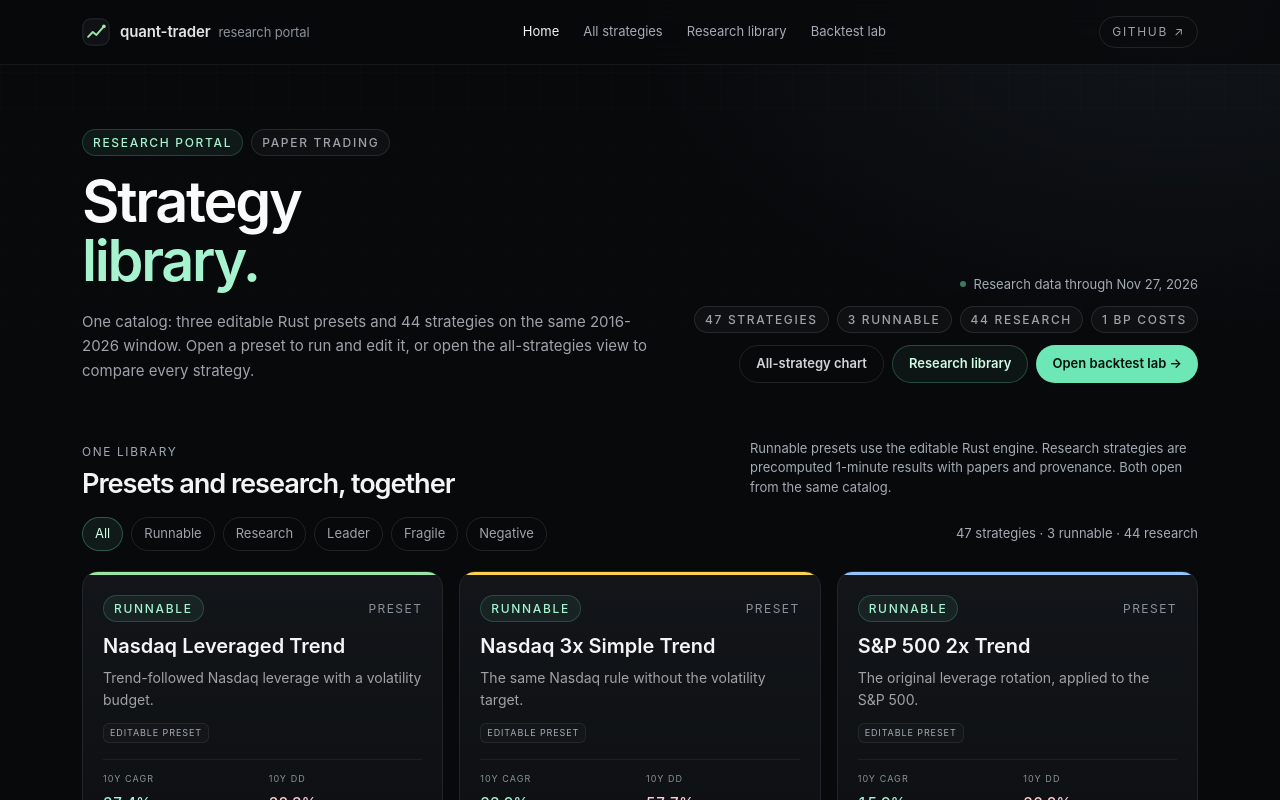
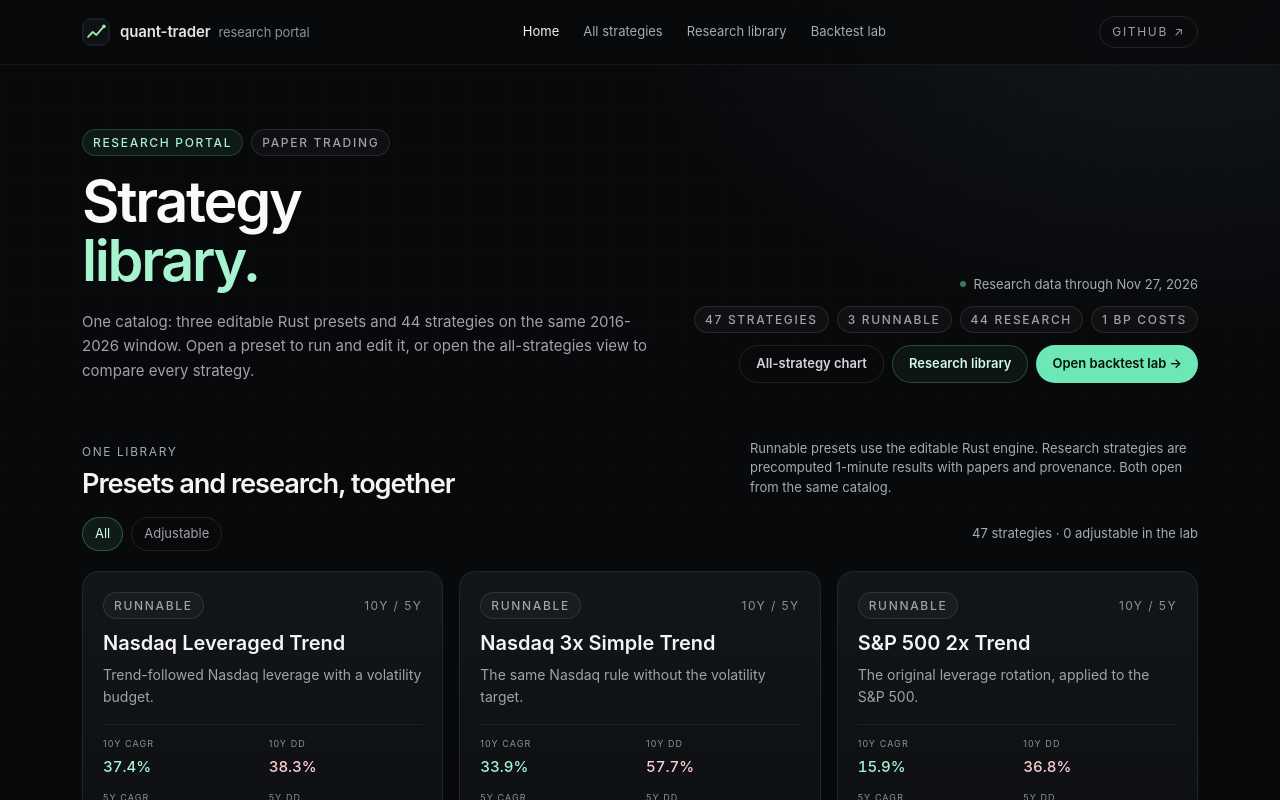
Before and after one commit to LongpanZhou/quant-trader, a Next.js app in the folder web/: page / in a window 1280 px wide. Shown: the top 800 px of the page. Built offline with nearby package versions, Linux system fonts and the light colour scheme.

Commit message:
Remove colored top bars from home strategy cards

```diff
--- a/web/components/strategy-catalog.tsx
+++ b/web/components/strategy-catalog.tsx
@@ -7,9 +7,7 @@ import { Pill } from "./ui";
 type CatalogItem = {
   id: string;
   slug: string;
-  kind: "preset" | "research" | "blend";
   name: string;
-  group: string;
   status: string;
   tagline: string;
   summary: string;
@@ -19,24 +17,17 @@ type CatalogItem = {
   dd?: number;
   sharpe?: number;
   href: string;
-  runnable: boolean;
+  /** Has a bot.toml: the Rust bot trades it and the lab can rerun it with new settings. */
+  adjustable: boolean;
   accent: string;
   tags: string[];
-  papersCount: number;
-  provenanceCount: number;
 };
 
-const FILTERS = ["All", "Runnable", "Research", "Leader", "Fragile", "Negative"] as const;
+const FILTERS = ["All", "Adjustable"] as const;
 type Filter = (typeof FILTERS)[number];
 
 const TONE: Record<string, "green" | "blue" | "amber" | "red" | "neutral"> = {
-  Leader: "green",
-  Verified: "green",
-  Runnable: "green",
-  Alternative: "blue",
-  Blend: "blue",
-  Fragile: "amber",
-  Negative: "red",
+  Adjustable: "green",
 };
 
 export function StrategyCatalog() {
@@ -44,7 +35,7 @@ export function StrategyCatalog() {
   const [filter, setFilter] = useState<Filter>("All");
 
   useEffect(() => {
-    fetch("/data/catalog/strategies.json?v=2026-11-28-44c")
+    fetch("/data/catalog/strategies.json?v=2026-11-28-47")
       .then((response) => response.json() as Promise<{ strategies: CatalogItem[] }>)
       .then((payload) => setItems(payload.strategies))
       .catch(() => setItems([]));
@@ -53,17 +44,14 @@ export function StrategyCatalog() {
   const filtered = useMemo(() => {
     if (!items) return [];
     if (filter === "All") return items;
-    if (filter === "Runnable") return items.filter((item) => item.runnable);
-    if (filter === "Research") return items.filter((item) => item.kind !== "preset");
-    return items.filter((item) => item.status === filter);
+    return items.filter((item) => item.adjustable);
   }, [items, filter]);
 
   if (!items) {
     return <div className="h-[280px] animate-pulse rounded-2xl bg-white/[0.02]" />;
   }
 
-  const presets = items.filter((item) => item.runnable).length;
-  const research = items.length - presets;
+  const adjustable = items.filter((item) => item.adjustable).length;
 
   return (
     <div>
@@ -84,7 +72,7 @@ export function StrategyCatalog() {
           ))}
         </div>
         <div className="text-[11px] text-zinc-500">
-          {items.length} strategies · {presets} runnable · {research} research
+          {items.length} strategies · {adjustable} adjustable in the lab
         </div>
       </div>
 
@@ -95,12 +83,11 @@ export function StrategyCatalog() {
             href={item.href}
             className="group panel flex flex-col overflow-hidden transition hover:border-white/20"
           >
-            <div className="h-[3px] w-full" style={{ background: item.accent }} />
             <div className="flex flex-1 flex-col p-5">
               <div className="flex items-center justify-between gap-2">
                 <Pill tone={TONE[item.status] ?? "neutral"}>{item.status}</Pill>
                 <span className="text-[10px] uppercase tracking-[0.12em] text-zinc-600">
-                  {item.group}
+                  {item.window === "2016-2026" ? "2016-2026" : "10y / 5y"}
                 </span>
               </div>
               <h3 className="mt-3 text-[1.25rem] font-semibold leading-tight text-zinc-100">
@@ -109,16 +96,6 @@ export function StrategyCatalog() {
               <p className="mt-2 min-h-[42px] text-[12px] leading-relaxed text-zinc-400">
                 {item.tagline}
               </p>
-              <div className="mt-3 flex flex-wrap gap-1.5">
-                <span className="rounded-md border border-white/[0.07] bg-white/[0.02] px-1.5 py-0.5 text-[9px] uppercase tracking-[0.1em] text-zinc-500">
-                  {item.runnable ? "Editable preset" : "Precomputed research"}
-                </span>
-                {item.provenanceCount > 0 ? (
-                  <span className="rounded-md border border-white/[0.07] bg-white/[0.02] px-1.5 py-0.5 text-[9px] uppercase tracking-[0.1em] text-zinc-500">
-                    {item.provenanceCount} sources
-                  </span>
-                ) : null}
-              </div>
               <div className="mt-4 grid grid-cols-2 gap-3 border-t border-white/[0.06] pt-3">
                 {item.window === "2016-2026" ? (
                   <>
@@ -137,7 +114,7 @@ export function StrategyCatalog() {
                 )}
               </div>
               <div className="mt-4 flex items-center justify-between text-[10px] text-zinc-500">
-                <span>{item.runnable ? "Run and edit" : "Open research"}</span>
+                <span>{item.adjustable ? "Adjust and rerun" : "Results, rules and code"}</span>
                 <span className="transition group-hover:text-zinc-200">Open →</span>
               </div>
             </div>
```
Also changed, not shown: 1 other file (tests, documents, lock files or other folders).
